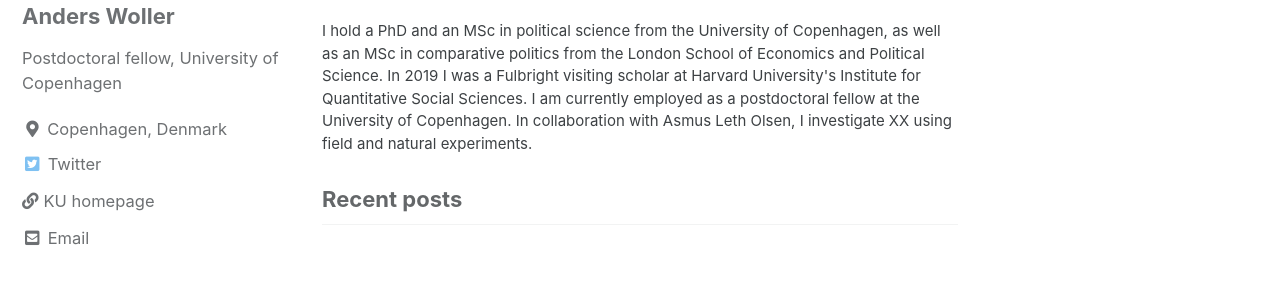
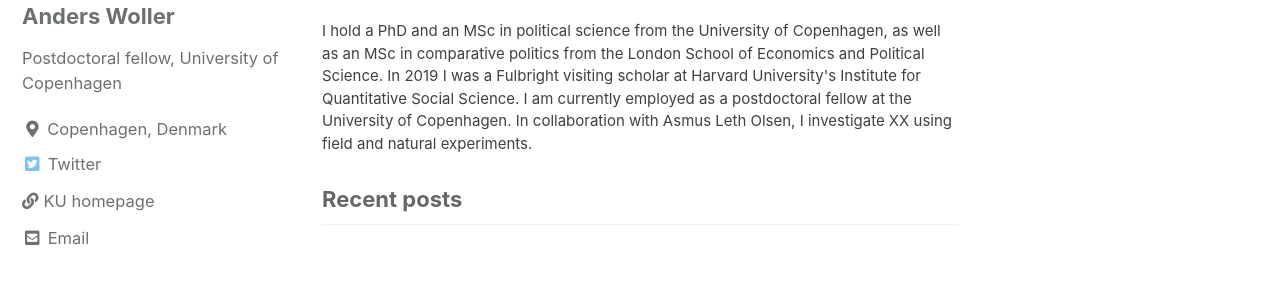
Before and after one commit to AndersWoller/AndersWoller.github.io, a Jekyll site: the page built from index.html, in a window 1280 px wide. Shown: the part 228-509 px from the top of the page. Built offline with Jekyll 4.4.1, drawn with Linux system fonts in a browser that asks for light colours; cached includes are drawn as plain includes; the list of posts is cut into pages by our own code.

Commit message:
Update index.html

```diff
--- a/index.html
+++ b/index.html
@@ -9,4 +9,8 @@
 
 <h2> Bio </h2>
 
-<p style="font-size:15px"> I hold a PhD and an MSc in political science from the University of Copenhagen, as well as an MSc in comparative politics from the London School of Economics and Political Science. In 2019 I was a Fulbright visiting scholar at Harvard University's Institute for Quantitative Social Sciences. I am currently employed as a postdoctoral fellow at the University of Copenhagen. In collaboration with Asmus Leth Olsen, I investigate XX using field and natural experiments.</p>
+<p style="font-size:15px"> I hold a PhD and an MSc in political science from the University of Copenhagen, as
+  well as an MSc in comparative politics from the London School of Economics and Political Science. In 2019 I
+  was a Fulbright visiting scholar at Harvard University's Institute for Quantitative Social Science. I am currently
+  employed as a postdoctoral fellow at the University of Copenhagen. In collaboration with Asmus Leth Olsen, I
+  investigate XX using field and natural experiments.</p>
```
